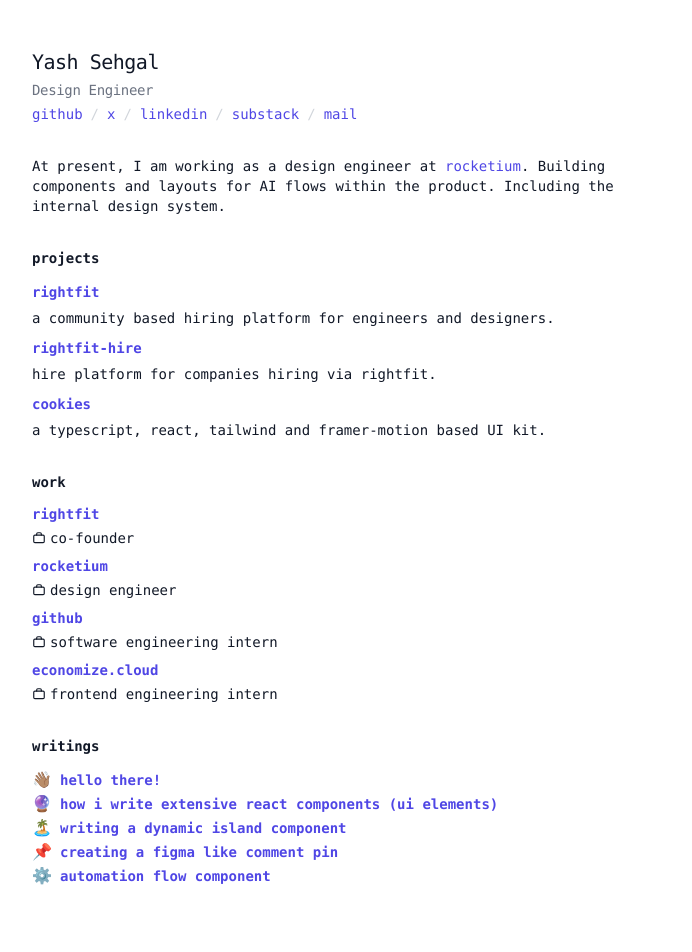
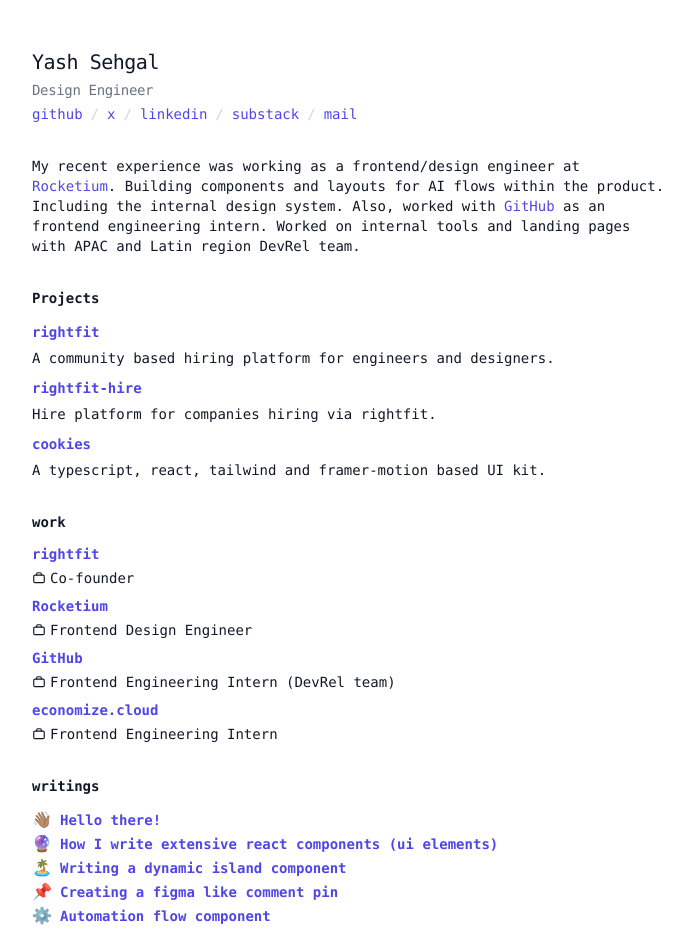
Before and after one commit to yashsehgal/personal-website, a Next.js app: page / in a window 1280 px wide. Shown: the top 952 px of the page, without its empty margins (288-980 px from the left). Built offline with nearby package versions, Linux system fonts and the light colour scheme.

Commit message:
chore: refine content

```diff
--- a/components/sections/header.tsx
+++ b/components/sections/header.tsx
@@ -16,12 +16,17 @@ export default function Header() {
       <p className="text-sm text-gray-500 tracking-tight">Design Engineer</p>
       <SocialsWrapper />
       <div className="!mt-8 text-sm">
-        At present, I am working as a design engineer at{' '}
+        My recent experience was working as a frontend/design engineer at{' '}
         <Link href="https://rocketium.com" target="_blank">
-          rocketium
+          Rocketium
         </Link>
         . Building components and layouts for AI flows within the product.
-        Including the internal design system.
+        Including the internal design system. Also, worked with{' '}
+        <Link href="https://github.com/home" target="_blank">
+          GitHub
+        </Link>{' '}
+        as an frontend engineering intern. Worked on internal tools and landing
+        pages with APAC and Latin region DevRel team.
       </div>
     </header>
   );
--- a/components/sections/projects.tsx
+++ b/components/sections/projects.tsx
@@ -4,18 +4,18 @@ const PROJECTS: { name: string; description: string; link: string }[] = [
   {
     name: 'rightfit',
     description:
-      'a community based hiring platform for engineers and designers.',
+      'A community based hiring platform for engineers and designers.',
     link: 'https://rightfit.so',
   },
   {
     name: 'rightfit-hire',
-    description: 'hire platform for companies hiring via rightfit.',
+    description: 'Hire platform for companies hiring via rightfit.',
     link: 'https://hire.rightfit.so',
   },
   {
     name: 'cookies',
     description:
-      'a typescript, react, tailwind and framer-motion based UI kit.',
+      'A typescript, react, tailwind and framer-motion based UI kit.',
     link: 'https://usecookies.vercel.app/',
   },
 ];
@@ -23,7 +23,7 @@ const PROJECTS: { name: string; description: string; link: string }[] = [
 export default function Projects() {
   return (
     <section className="projects space-y-3">
-      <h2 className="text-sm font-semibold">projects</h2>
+      <h2 className="text-sm font-semibold">Projects</h2>
       <ul className="project-list space-y-2">
         {PROJECTS.map((project, index) => {
           return (
--- a/components/sections/work.tsx
+++ b/components/sections/work.tsx
@@ -11,25 +11,25 @@ const WORK_EXPERIENCE: {
 }[] = [
   {
     name: 'rightfit',
-    description: 'co-founder',
+    description: 'Co-founder',
     link: 'https://rightfit.so',
     status: 'present',
   },
   {
-    name: 'rocketium',
-    description: 'design engineer',
+    name: 'Rocketium',
+    description: 'Frontend Design Engineer',
     link: 'https://rocketium.com',
-    status: 'present',
+    status: '2024, 8 months',
   },
   {
-    name: 'github',
-    description: 'software engineering intern',
+    name: 'GitHub',
+    description: 'Frontend Engineering Intern (DevRel team)',
     link: 'https://github.com',
     status: '2023, 5 months',
   },
   {
     name: 'economize.cloud',
-    description: 'frontend engineering intern',
+    description: 'Frontend Engineering Intern',
     link: 'https://economize.cloud',
     status: '2021, 6 months',
   },
--- a/components/sections/writings.tsx
+++ b/components/sections/writings.tsx
@@ -1,27 +1,27 @@
 import Link from 'next/link';
 
 const WRITINGS: { name: string; slug: string; emoji: string }[] = [
-  { name: 'hello there!', slug: 'hello', emoji: '👋🏽' },
+  { name: 'Hello there!', slug: 'hello', emoji: '👋🏽' },
   {
-    name: 'how i write extensive react components (ui elements)',
+    name: 'How I write extensive react components (ui elements)',
     slug: 'extensive-react-components',
     emoji: '🔮',
   },
   {
-    name: 'writing a dynamic island component',
+    name: 'Writing a dynamic island component',
     slug: 'dynamic-island',
     emoji: '🏝️',
   },
   {
-    name: 'creating a figma like comment pin',
+    name: 'Creating a figma like comment pin',
     slug: 'comment-pin',
     emoji: '📌',
   },
   {
-    name: 'automation flow component',
+    name: 'Automation flow component',
     slug: 'automation-flow-component',
-    emoji: '⚙️'
-  }
+    emoji: '⚙️',
+  },
 ];
 
 export default function Writings() {
```
